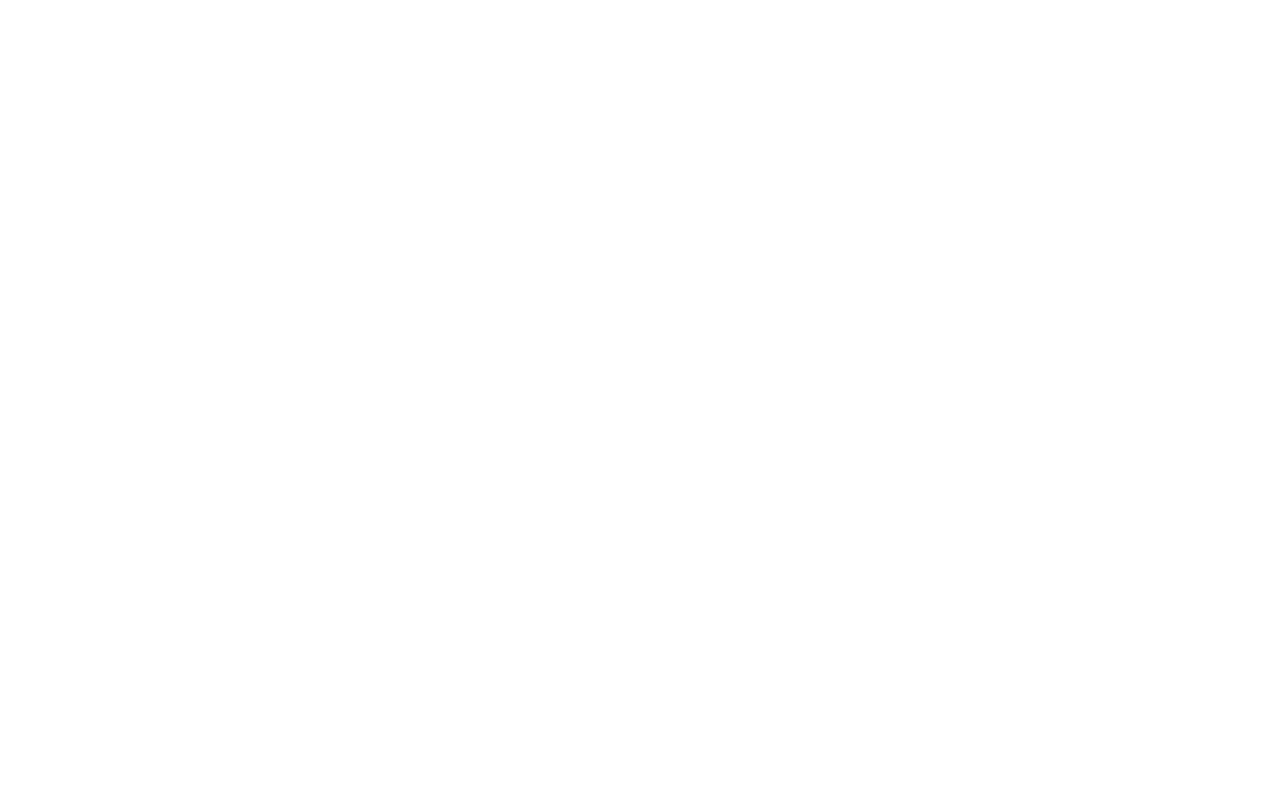
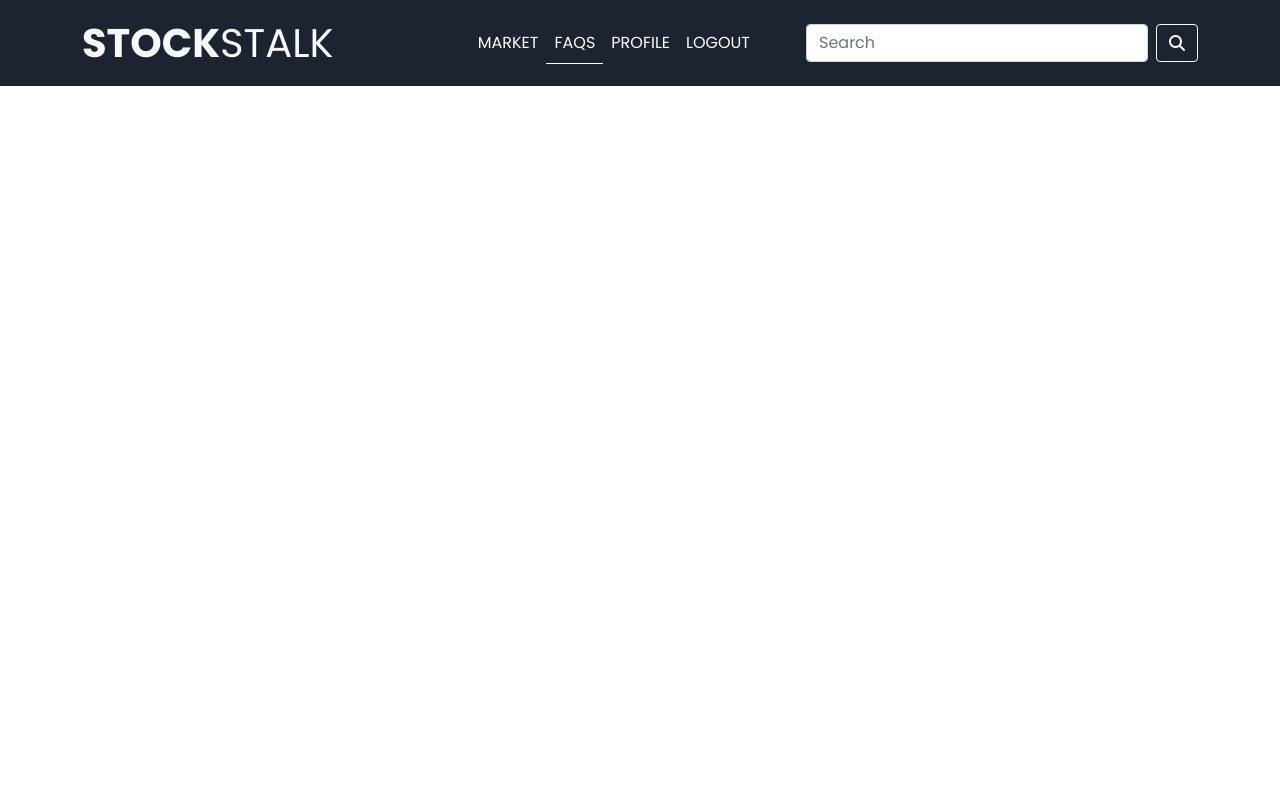
Before and after one commit to CustomizedMe/StockStalk, a React (Create React App) app in the folder client/: page /faqs in a window 1280 px wide. Shown: the top 800 px of the page. Built offline with nearby package versions, Linux system fonts and the light colour scheme; the HTML template or start-up script is replaced by a standard one.

Commit message:
minor changes

```diff
--- a/client/src/App.css
+++ b/client/src/App.css
@@ -56,3 +56,6 @@
   border: 0 !important;
   border-bottom: 1px solid #1c2331 !important;
 }
+.active {
+  border-bottom: 1px solid white !important;
+}
--- a/client/src/Component/Faqs/index.js
+++ b/client/src/Component/Faqs/index.js
@@ -1,8 +1,9 @@
 import React from "react";
 import PropTypes from "prop-types";
+import PageLayout from "../../Layout/PageLayout";
 
 const Faqs = (props) => {
-  return <div></div>;
+  return <PageLayout page="faqs"></PageLayout>;
 };
 
 Faqs.propTypes = {};
--- a/client/src/Component/Register/index.js
+++ b/client/src/Component/Register/index.js
@@ -7,7 +7,7 @@
   const [register, setRegister] = useState(true);
 
   return (
-    <PageLayout page={"enter"}>
+    <PageLayout page="enter">
       <section className="dark min-vh-100 pb-5 padTop-5">
         <div className="container pt-5 ">
           <div className="card bg-dark text-center p-4 shadow-lg w-50 m-auto">
--- a/client/src/Layout/NavBar/index.js
+++ b/client/src/Layout/NavBar/index.js
@@ -1,6 +1,6 @@
 import React from "react";
 import { Link } from "react-router-dom";
-export default function index({ loggedIn, black }) {
+export default function index({ loggedIn, black, page }) {
   return (
     <nav
       className={
@@ -9,21 +9,31 @@
       }
     >
       <div className="container text-uppercase">
-        <Link to="/" className="navbar-brand fs-1 text-light  ">
+        <Link to="/" className="navbar-brand fs-1 text-light">
           <span className="text-light text-uppercase fw-bold">Stock</span>
           Stalk
         </Link>
         <div className="collapse navbar-collapse  ">
           <ul className="navbar-nav ms-auto me-5">
             <li className="nav-item">
-              <Link to="/market" className="nav-link text-white">
+              <Link
+                to="/market"
+                className={
+                  "nav-link text-white" + (page === "market" ? " active" : "")
+                }
+              >
                 {" "}
                 Market
               </Link>
             </li>
 
             <li className="nav-item">
-              <Link to="/Faqs" className="nav-link text-white">
+              <Link
+                to="/Faqs"
+                className={
+                  "nav-link text-white" + (page === "faqs" ? " active" : "")
+                }
+              >
                 {" "}
                 FAQs
               </Link>
@@ -31,7 +41,13 @@
             {loggedIn ? (
               <>
                 <li className="nav-item">
-                  <Link to="/profile" className="nav-link text-white">
+                  <Link
+                    to="/profile"
+                    className={
+                      "nav-link text-white" +
+                      (page === "profile" ? " active" : "")
+                    }
+                  >
                     {" "}
                     Profile
                   </Link>
@@ -45,7 +61,12 @@
               </>
             ) : (
               <li className="nav-item">
-                <Link to="/enter" className="nav-link  text-white">
+                <Link
+                  to="/enter"
+                  className={
+                    "nav-link  text-white" + (page === "enter" ? " active" : "")
+                  }
+                >
                   Enter
                 </Link>
               </li>
--- a/client/src/Layout/PageLayout/index.js
+++ b/client/src/Layout/PageLayout/index.js
@@ -16,6 +16,7 @@
     <>
       <NavBar
         loggedIn={true}
+        page={page}
         black={page === "home" ? (black ? true : false) : true}
       />
 
```
